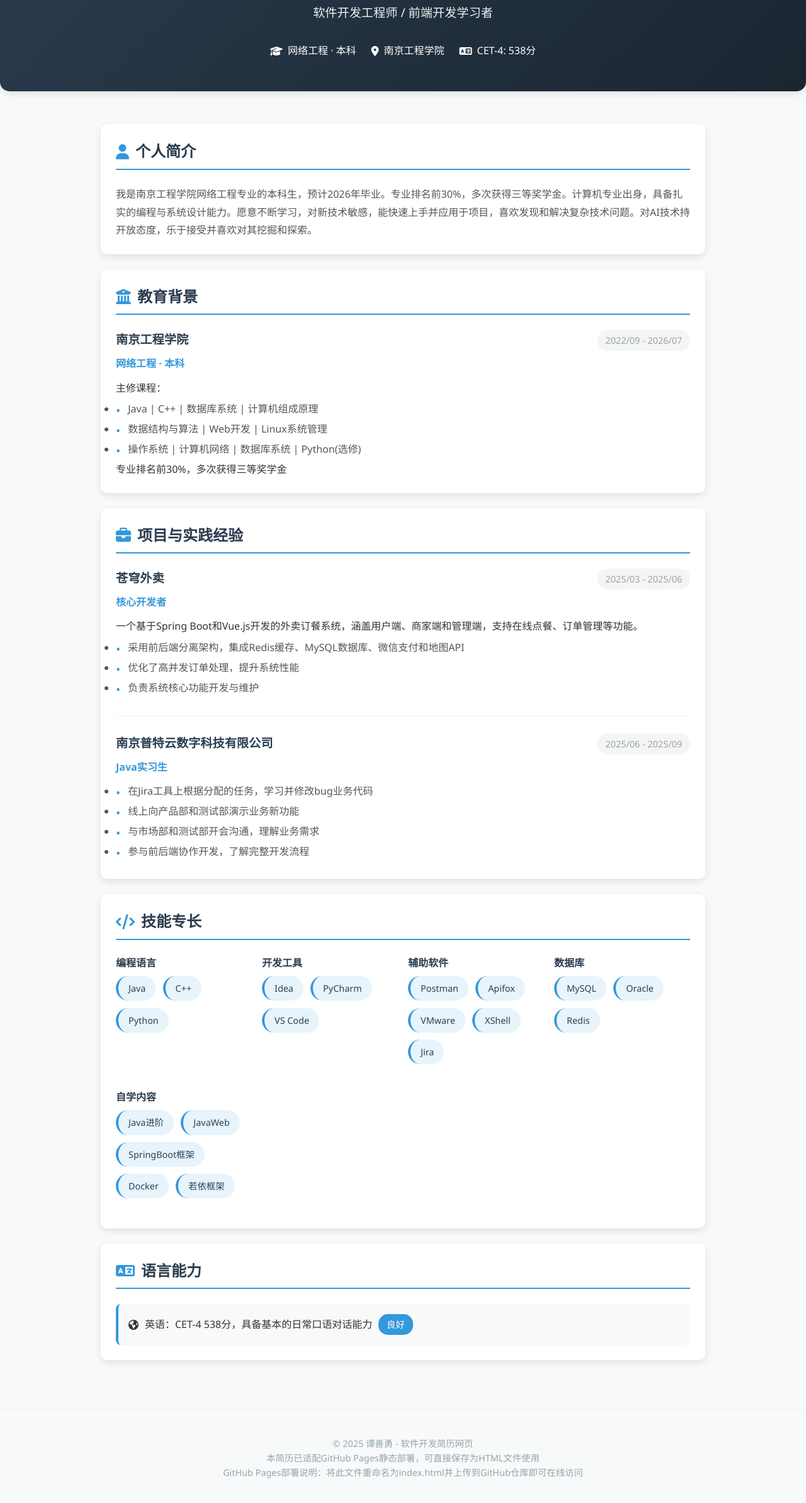
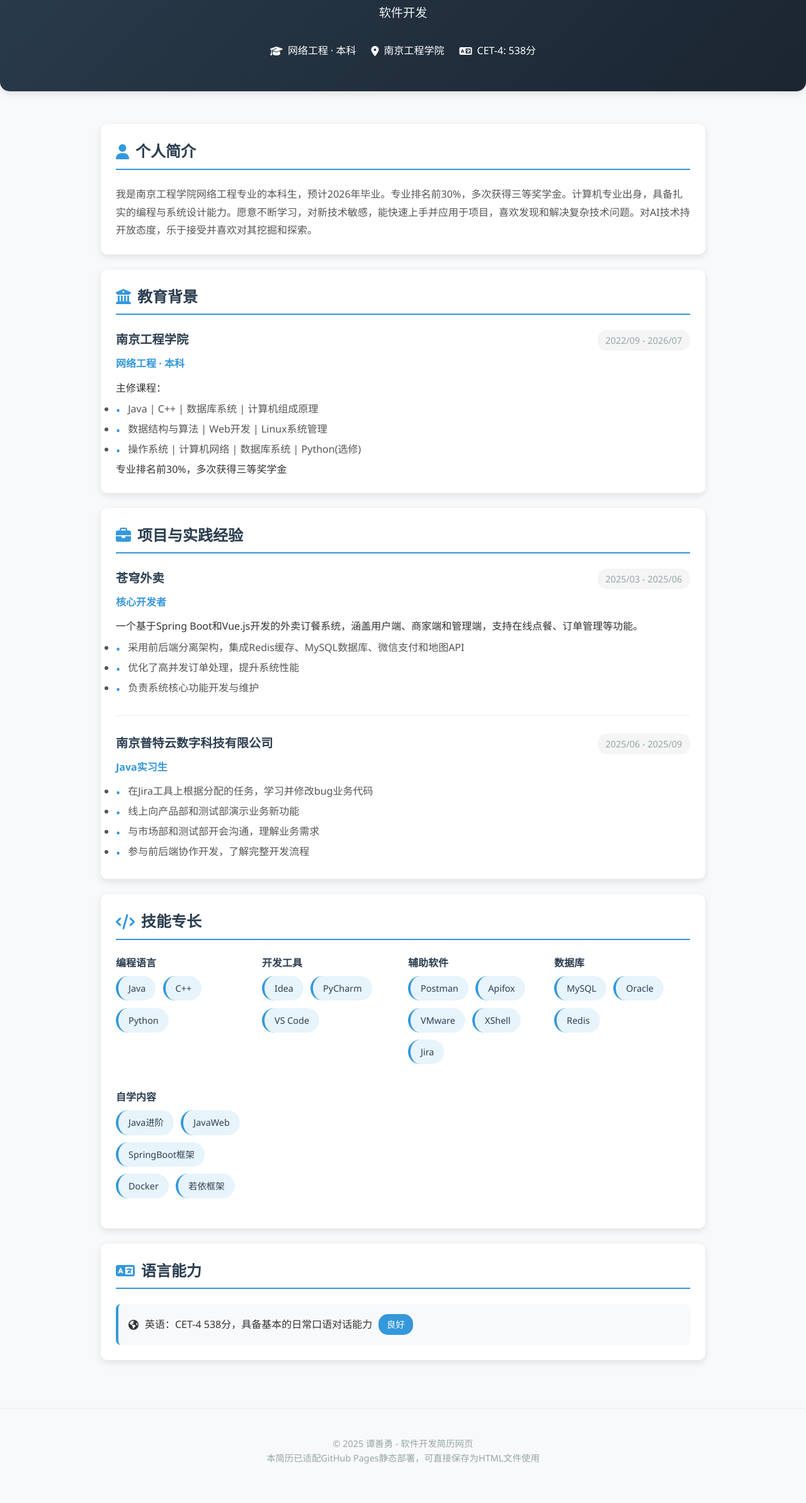
Before and after one commit to tanxunchang8/tanxunchang8.github.io, a plain HTML site: page index.html in a window 1280 px wide. Shown: the part 293-2680 px from the top of the page at 63% size. Drawn offline with Linux system fonts and the light colour scheme.

Commit message:
Update index.html

```diff
--- a/index.html
+++ b/index.html
@@ -3,7 +3,7 @@
 <head>
     <meta charset="UTF-8">
     <meta name="viewport" content="width=device-width, initial-scale=1.0">
-    <title>谭善勇 - 前端开发简历</title>
+    <title>谭善勇 - 简历</title>
     <link rel="stylesheet" href="https://cdnjs.cloudflare.com/ajax/libs/font-awesome/6.4.0/css/all.min.css">
     <style>
         * {
@@ -307,7 +307,7 @@
                 <i class="fas fa-user-tie"></i>
             </div>
             <h1 class="name">谭善勇</h1>
-            <p class="title">软件开发工程师 / 前端开发学习者</p>
+            <p class="title">软件开发</p>
             <div class="contact-info">
                 <div class="contact-item">
                     <i class="fas fa-graduation-cap"></i>
@@ -467,7 +467,6 @@
         <div class="container">
             <p>© 2025 谭善勇 - 软件开发简历网页</p>
             <p>本简历已适配GitHub Pages静态部署，可直接保存为HTML文件使用</p>
-            <p>GitHub Pages部署说明：将此文件重命名为index.html并上传到GitHub仓库即可在线访问</p>
         </div>
     </footer>
 
```
